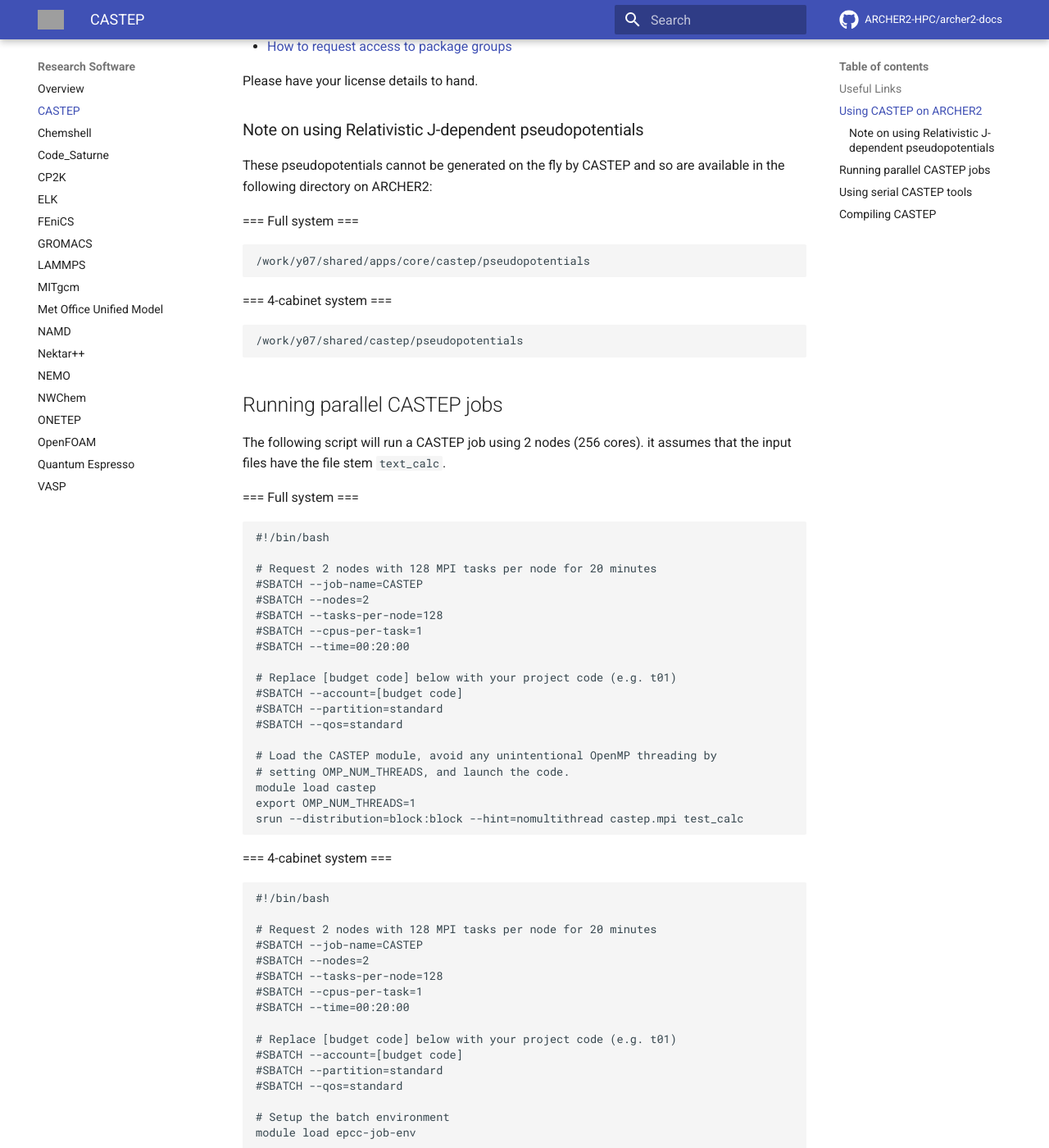
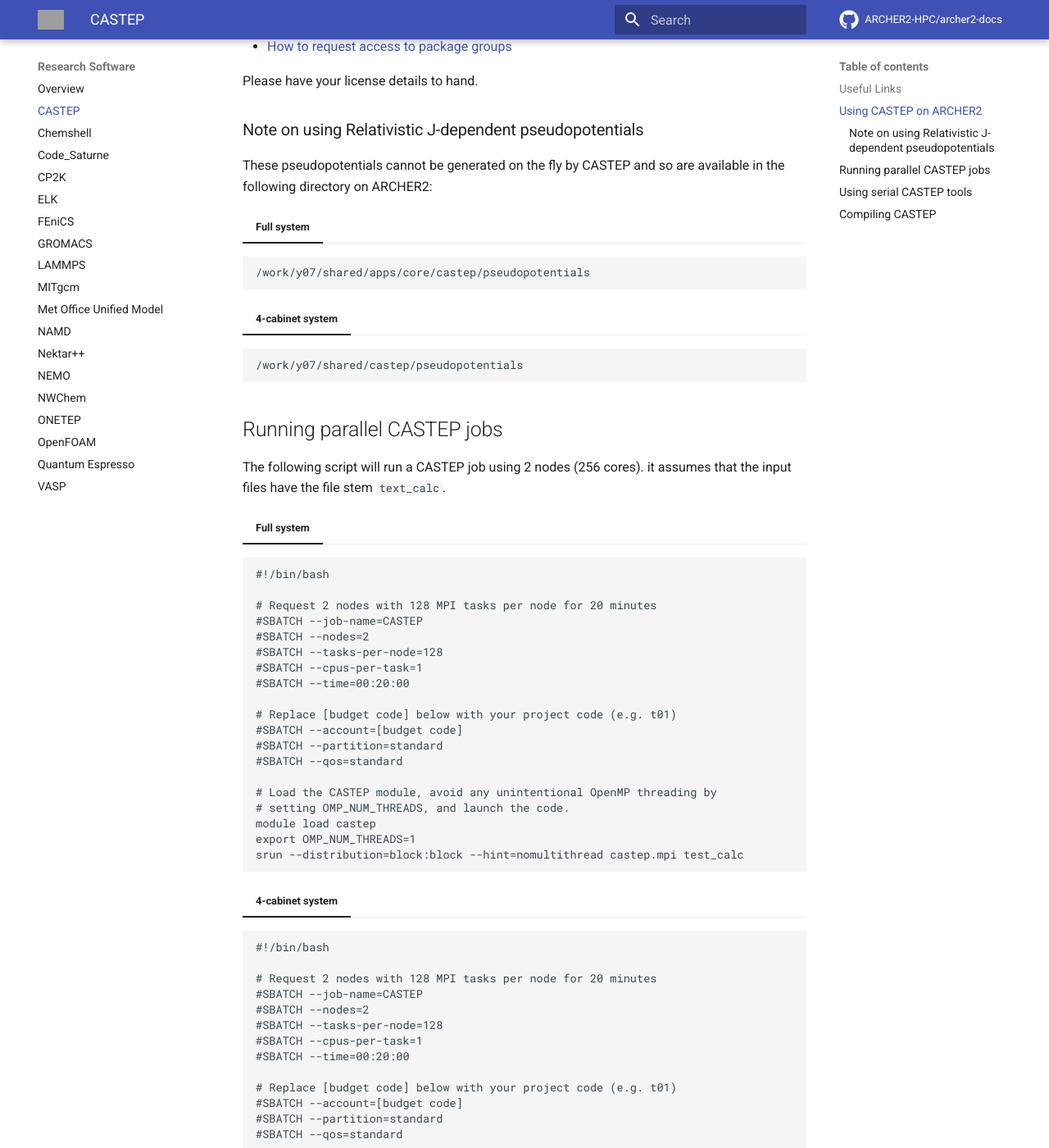
Before and after one commit to ARCHER2-HPC/archer2-docs, an MkDocs documentation site: the page built from docs/research-software/castep/castep.md, in a window 1280 px wide and 1400 px high, scrolled down 695 px. Shown: the whole window at 82% size. Built offline with MkDocs 1.6.1 and Material for MkDocs 9.7.7, drawn with Linux system fonts in a browser that asks for light colours; comment, search, counter and statistics services are not loaded; grey boxes are pictures that could not be loaded.

Commit message:
Fixes broken tabs

````diff
--- a/docs/research-software/castep/castep.md
+++ b/docs/research-software/castep/castep.md
@@ -32,11 +32,11 @@
 These pseudopotentials cannot be generated on the fly by CASTEP and so are available in
 the following directory on ARCHER2:
 
-=== Full system ===
+=== "Full system"
    ```
    /work/y07/shared/apps/core/castep/pseudopotentials
    ```
-=== 4-cabinet system ===
+=== "4-cabinet system"
    ```
    /work/y07/shared/castep/pseudopotentials
    ```
@@ -46,7 +46,7 @@
 The following script will run a CASTEP job using 2 nodes (256 cores). it
 assumes that the input files have the file stem `text_calc`.
 
-=== Full system ===
+=== "Full system"
    ```
    #!/bin/bash
 
@@ -68,7 +68,7 @@
    export OMP_NUM_THREADS=1
    srun --distribution=block:block --hint=nomultithread castep.mpi test_calc
    ```
-=== 4-cabinet system ===
+=== "4-cabinet system"
    ```
    #!/bin/bash
 
````
